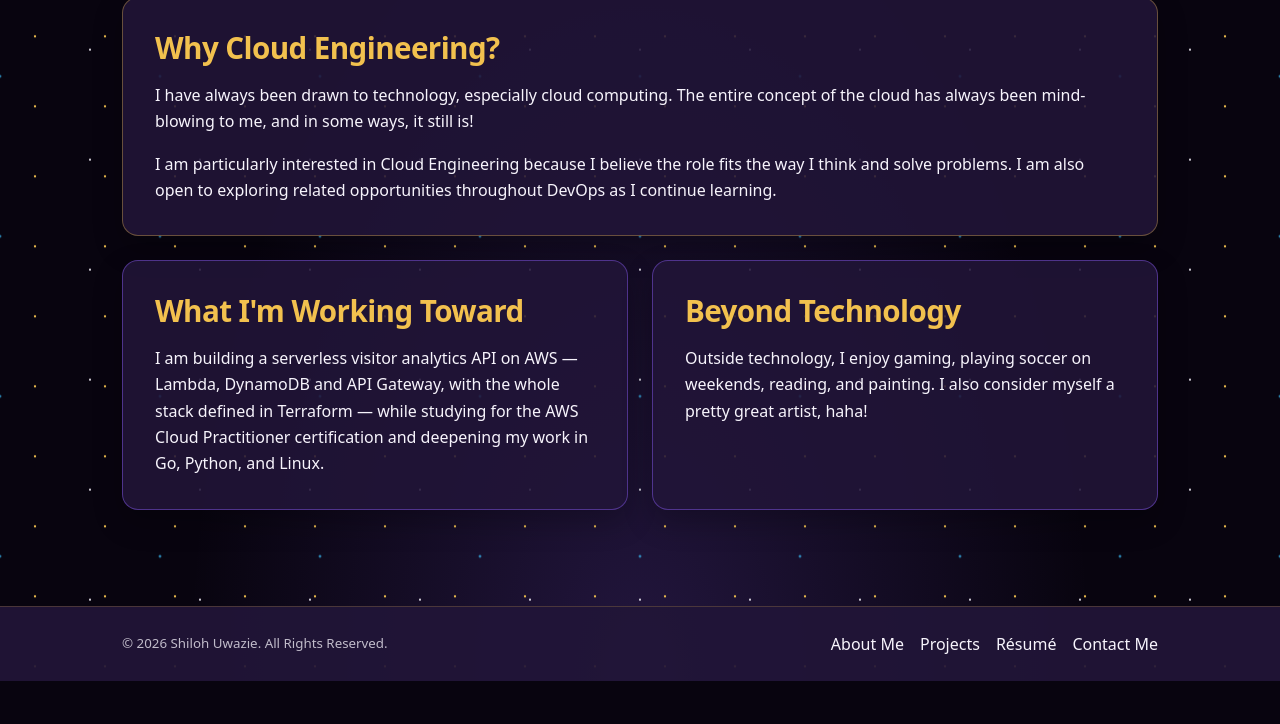
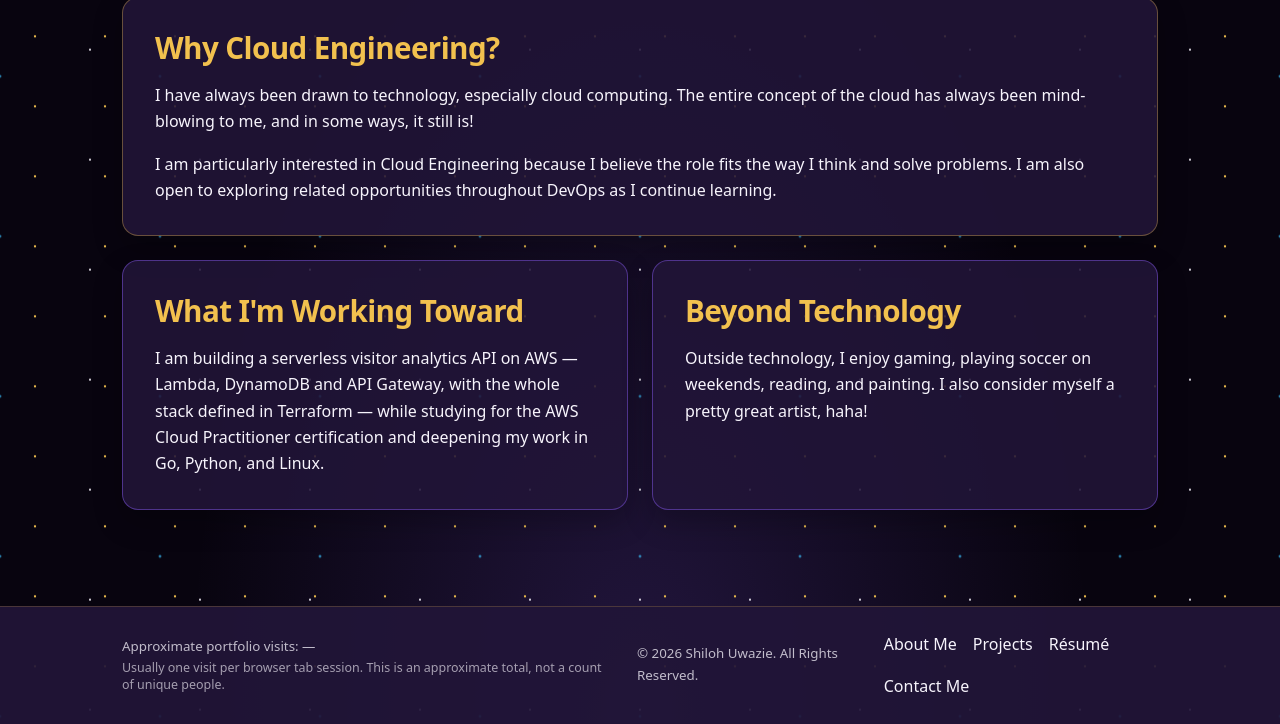
Before and after one commit to uwazieshiloh47-bot/shiloh-portfolio, a website: page about.html in a window 1280 px wide. Shown: the part 477-1201 px from the top of the page. Before the commit the page ends 1158 px from the top, so only its background shows below. Drawn offline with Linux system fonts and the light colour scheme; no server answers.

Commit message:
Clarify visitor counter semantics

```diff
--- a/about.html
+++ b/about.html
@@ -139,8 +139,14 @@
     <footer class="site-footer">
       <div class="footer-content">
         <small class="visitor-counter" hidden>
-          Portfolio visits:
+          <span class="visitor-counter-total">
+            Approximate portfolio visits:
           <span id="visitor-count">—</span>
+          </span>
+          <span class="visitor-counter-note">
+            Usually one visit per browser tab session. This is an approximate
+            total, not a count of unique people.
+          </span>
         </small>
         <small> &copy; 2026 Shiloh Uwazie. All Rights Reserved. </small>
         <nav aria-label="Footer navigation">
--- a/styles.css
+++ b/styles.css
@@ -858,7 +858,7 @@ main {
   border-top: 1px solid rgba(242, 193, 78, 0.2);
 }
 
-/* Centers the footer and arranges its two children horizontally. */
+/* Centers the footer and arranges its children horizontally. */
 .footer-content {
   max-width: 1100px;
   margin: 0 auto;
@@ -1502,9 +1502,27 @@ main {
 
 .visitor-counter {
   color: inherit;
+  display: grid;
+  gap: 0.2rem;
+  max-width: 31rem;
+  line-height: 1.4;
+}
+
+.visitor-counter-total {
   white-space: nowrap;
+}
+
+.visitor-counter-note {
+  color: rgba(247, 244, 252, 0.62);
+  font-size: 0.78rem;
 }
 
 #visitor-count {
   font-variant-numeric: tabular-nums;
 }
+
+@media (max-width: 760px) {
+  .visitor-counter {
+    justify-items: center;
+  }
+}
```
Also changed, not shown: contact.html (+7 -1 lines), index.html (+7 -1 lines), resume.html (+7 -1 lines), seo.test.mjs (+17 -0 lines), skills.html (+7 -1 lines), smoke/production.spec.js (+6 -0 lines), work.html (+7 -1 lines), README.md.
